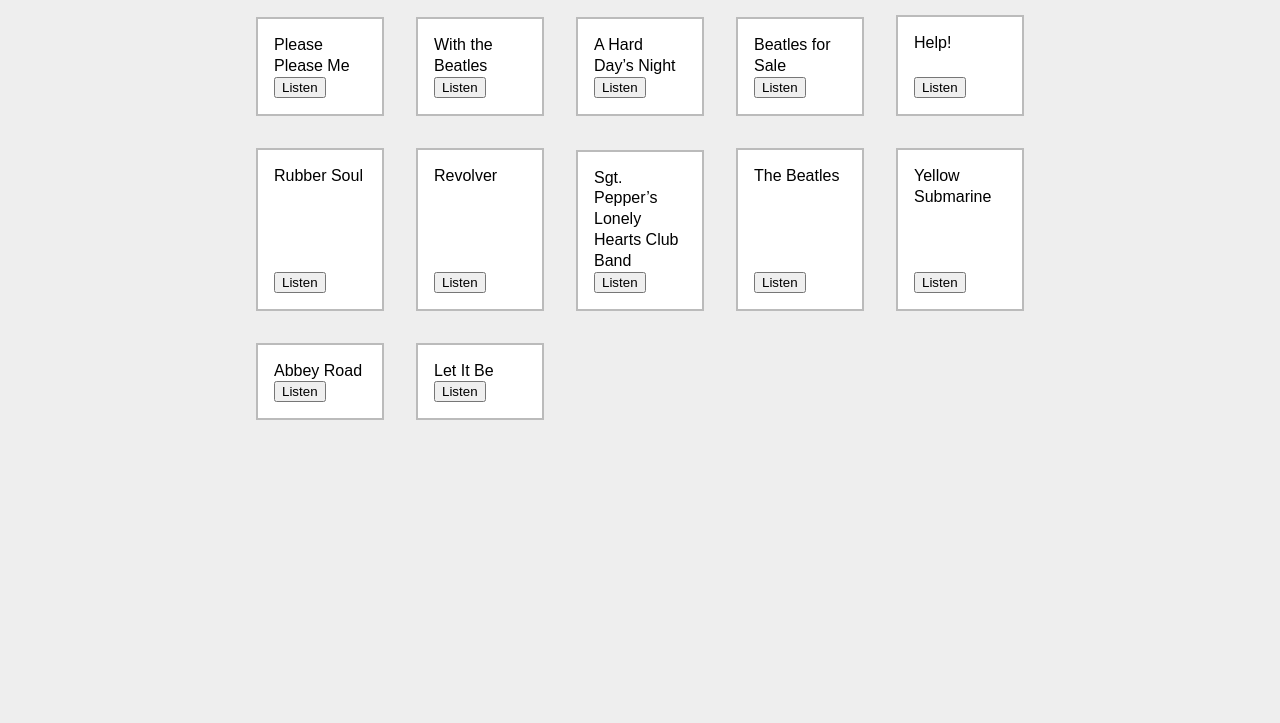
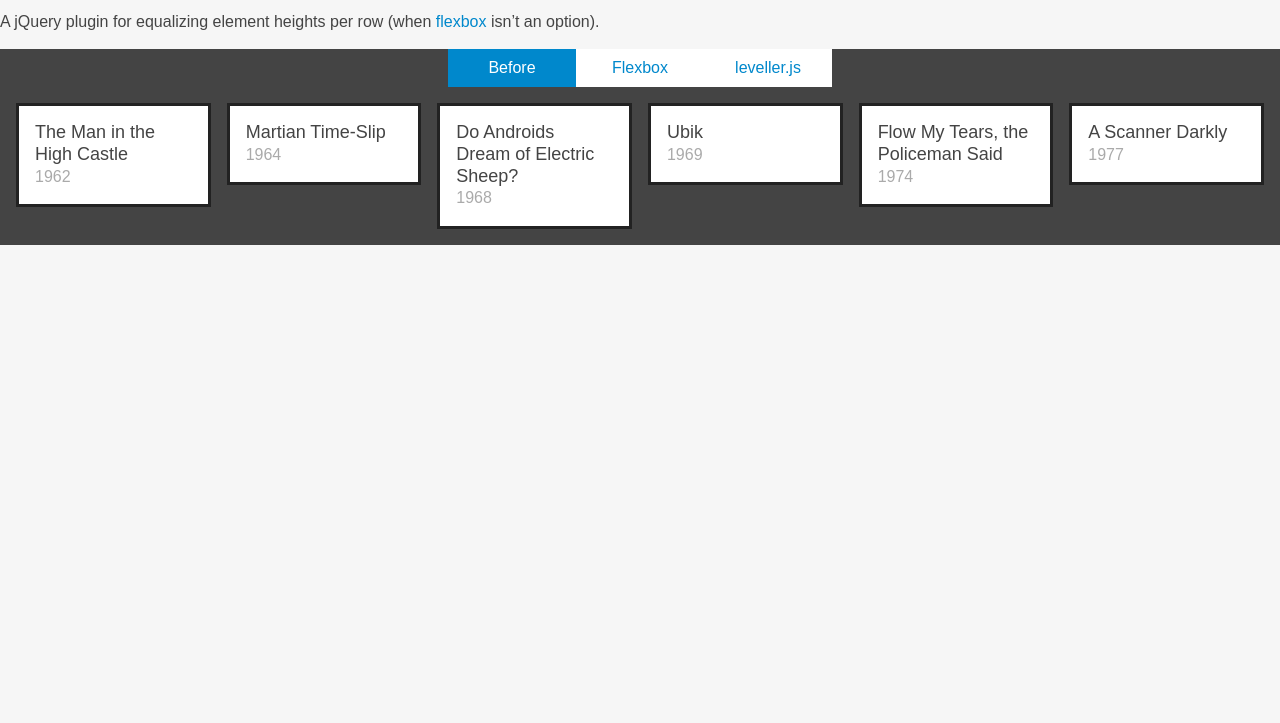
Before and after one commit to cloudfour/leveller, a plain HTML site: page index.html in a window 1280 px wide. Shown: the part 77-800 px from the top of the page. Drawn offline with nearby package versions, Linux system fonts and the light colour scheme.

Commit message:
demo progress (tabs variation)

```diff
--- a/index.html
+++ b/index.html
@@ -3,10 +3,15 @@
 <head>
   <title>Leveller demo</title>
   <style>
+
+    /* Scaffolding */
+
     html {
-      background: #eee;
+      background: #f6f6f6;
       box-sizing: border-box;
+      color: #444;
       font-family: sans-serif;
+      line-height: 1.4;
     }
 
     *, *:before, *:after {
@@ -14,107 +19,236 @@
     }
 
     body {
-      margin: 0 auto;
-      max-width: 52rem;
-      padding: 2rem;
-    }
-
-    h1 {
-      color: #666;
-      font-size: 1.5rem;
-      font-weight: normal;
       margin: 0;
     }
 
-    .boxes {
-      font-size: 0;
-      margin: 1rem -1rem;
-      overflow: hidden;
-      position: relative;
+    a {
+      color: #0088cc;
+      text-decoration: none;
     }
 
-    .box {
-      background: #fff;
-      border: 2px solid #bbb;
+    /* Demo base styles */
+
+    .demo {
+      background-color: #444;
+    }
+
+    .demo-options {
+      /*border-radius: 0.5rem;*/
+      /*border: 3px solid #222;*/
+      /*box-shadow: 0 0 0 3px rgba(0,0,0,0.4);*/
+      /*border-color: #222;*/
+      /*border-style: solid;*/
+      /*border-width: 3px 0;*/
+      display: table;
+      margin-left: auto;
+      margin-right: auto;
+      max-width: 24rem;
+      overflow: hidden;
+      table-layout: fixed;
+      width: 100%;
+    }
+
+    .demo-option {
+      display: table-cell;
+    }
+
+    .demo-option input {
+      border: 0;
+      clip: rect(0 0 0 0);
+      height: 1px;
+      margin: -1px;
+      overflow: hidden;
+      padding: 0;
+      position: absolute;
+      width: 1px;
+    }
+
+    .demo-option label {
+      background-color: #fff;
+      color: #0088cc;
+      cursor: pointer;
+      display: block;
+      padding: 0.5rem 0;
+      text-align: center;
+    }
+
+    /*.demo-option:first-child label {
+      border-top-left-radius: 0.25rem;
+      border-bottom-left-radius: 0.25rem;
+    }
+
+    .demo-option:last-child label {
+      border-top-right-radius: 0.25rem;
+      border-bottom-right-radius: 0.25rem;
+    }*/
+
+    .demo-option input:checked + label {
+      background-color: #0088cc;
+      color: #fff;
+    }
+
+    .columns {
+      font-size: 0;
+      list-style: none;
+      overflow: hidden;
+      padding: 0.5rem;
+    }
+
+    .column {
       display: inline-block;
       font-size: 1rem;
-      line-height: 1.3;
-      margin: 1rem;
+      padding: 0.5rem;
+      vertical-align: top;
+      width: 50%;
+    }
+
+      @media (min-width: 30em) {
+        .column {
+          width: 33.33333333%;
+        }
+      }
+
+      @media (min-width: 48em) {
+        .column {
+          width: 16.66666666%;
+        }
+      }
+
+    .tile {
+      background: #fff;
+      border: 3px solid #222;
       padding: 1rem;
-      vertical-align: bottom;
-      width: 8rem;
     }
+
+    .tile-main,
+    .tile-footer {
+      margin: 0;
+    }
+
+    .tile-main {
+      font-size: 1.125em;
+      line-height: 1.2;
+    }
+
+    .tile-footer {
+      color: #aaa;
+    }
+
+    /* Flexbox demo */
+
+    .columns-flex,
+    .columns-flex .column,
+    .columns-flex .tile {
+      display: flex;
+    }
+
+    .columns-flex {
+      flex-wrap: wrap;
+    }
+
+    .columns-flex .column,
+    .columns-flex .tile {
+      flex-direction: column;
+    }
+
+    .columns-flex .tile,
+    .columns-flex .tile-main {
+      flex: 1;
+    }
+
   </style>
 </head>
 <body>
 
-<h1>The Beatles</h1>
+<header>
+  <h1>leveller.js</h1>
+  <p>A jQuery plugin for equalizing element heights per row (when <a href="https://css-tricks.com/snippets/css/a-guide-to-flexbox/">flexbox</a> isn&rsquo;t an option).</p>
+</header>
 
-<div class="boxes">
-  <div class="box">
-    <div>Please Please Me</div>
-    <button>Listen</button>
+<main class="demo">
+
+  <div class="demo-options">
+    <div class="demo-option">
+      <input type="radio" name="demo" value="none" id="demo-none" checked />
+      <label for="demo-none">Before</label>
+    </div>
+    <div class="demo-option">
+      <input type="radio" name="demo" value="flexbox" id="demo-flexbox" />
+      <label for="demo-flexbox">Flexbox</label>
+    </div>
+    <div class="demo-option">
+      <input type="radio" name="demo" value="leveller" id="demo-leveller" />
+      <label for="demo-leveller">leveller.js</label>
+    </div>
   </div>
-  <div class="box">
-    <div>With the Beatles</div>
-    <button>Listen</button>
-  </div>
-  <div class="box">
-    <div>A Hard Day&rsquo;s Night</div>
-    <button>Listen</button>
-  </div>
-  <div class="box">
-    <div>Beatles for Sale</div>
-    <button>Listen</button>
-  </div>
-  <div class="box">
-    <div>Help!</div>
-    <button>Listen</button>
-  </div>
-  <div class="box">
-    <div>Rubber Soul</div>
-    <button>Listen</button>
-  </div>
-  <div class="box">
-    <div>Revolver</div>
-    <button>Listen</button>
-  </div>
-  <div class="box">
-    <div>Sgt. Pepper&rsquo;s Lonely Hearts Club Band</div>
-    <button>Listen</button>
-  </div>
-  <div class="box">
-    <div>The Beatles</div>
-    <button>Listen</button>
-  </div>
-  <div class="box">
-    <div>Yellow Submarine</div>
-    <button>Listen</button>
-  </div>
-  <div class="box">
-    <div>Abbey Road</div>
-    <button>Listen</button>
-  </div>
-  <div class="box">
-    <div>Let It Be</div>
-    <button>Listen</button>
-  </div>
-</div>
+
+  <ul class="columns">
+    <li class="column">
+      <div class="tile">
+        <p class="tile-main">The Man in the High Castle</p>
+        <p class="tile-footer"><time>1962</time></p>
+      </div>
+    </li>
+    <li class="column">
+      <div class="tile">
+        <p class="tile-main">Martian Time-Slip</p>
+        <p class="tile-footer"><time>1964</time></p>
+      </div>
+    </li>
+    <li class="column">
+      <div class="tile">
+        <p class="tile-main">Do An&shy;droids Dream of Electric Sheep?</p>
+        <p class="tile-footer"><time>1968</time></p>
+      </div>
+    </li>
+    <li class="column">
+      <div class="tile">
+        <p class="tile-main">Ubik</p>
+        <p class="tile-footer"><time>1969</time></p>
+      </div>
+    </li>
+    <li class="column">
+      <div class="tile">
+        <p class="tile-main">Flow My Tears, the Police&shy;man Said</p>
+        <p class="tile-footer"><time>1974</time></p>
+      </div>
+    </li>
+    <li class="column">
+      <div class="tile">
+        <p class="tile-main">A Scanner Darkly</p>
+        <p class="tile-footer"><time>1977</time></p>
+      </div>
+    </li>
+  </ul>
+
+</main>
 
 <script src="https://ajax.googleapis.com/ajax/libs/jquery/1.11.2/jquery.min.js"></script>
 <script src="jquery.leveller.js"></script>
 <script>
 $(function(){
-  // initialization with advanced options
-  $('.box').leveller({
-    alignment: 'bottom',
-    cssSelector: 'button',
-    cssProperty: 'margin-top',
-    adjustBy: 'border-top'
+  var $container = $('.columns'),
+    $tiles = $('.tile');
+
+  $tiles.leveller({
+    level: false,
+    cssSelector: '.tile-footer',
+    cssProperty: 'margin-top'
   });
-  // level again on resize
-  $(window).resize(function(){
-    $('.box').leveller();
+
+  $('[name="demo"]').on('change', function () {
+    var val = $(this).val();
+    $container.toggleClass('columns-flex', val === 'flexbox');
+    if (val === 'leveller') {
+      $tiles.leveller('level');
+      $(window).on('resize.leveller', function () {
+        $tiles.leveller('level');
+      });
+    } else {
+      $tiles.leveller('reset');
+      $(window).off('resize.leveller');
+    }
   });
 });
 </script>
```
